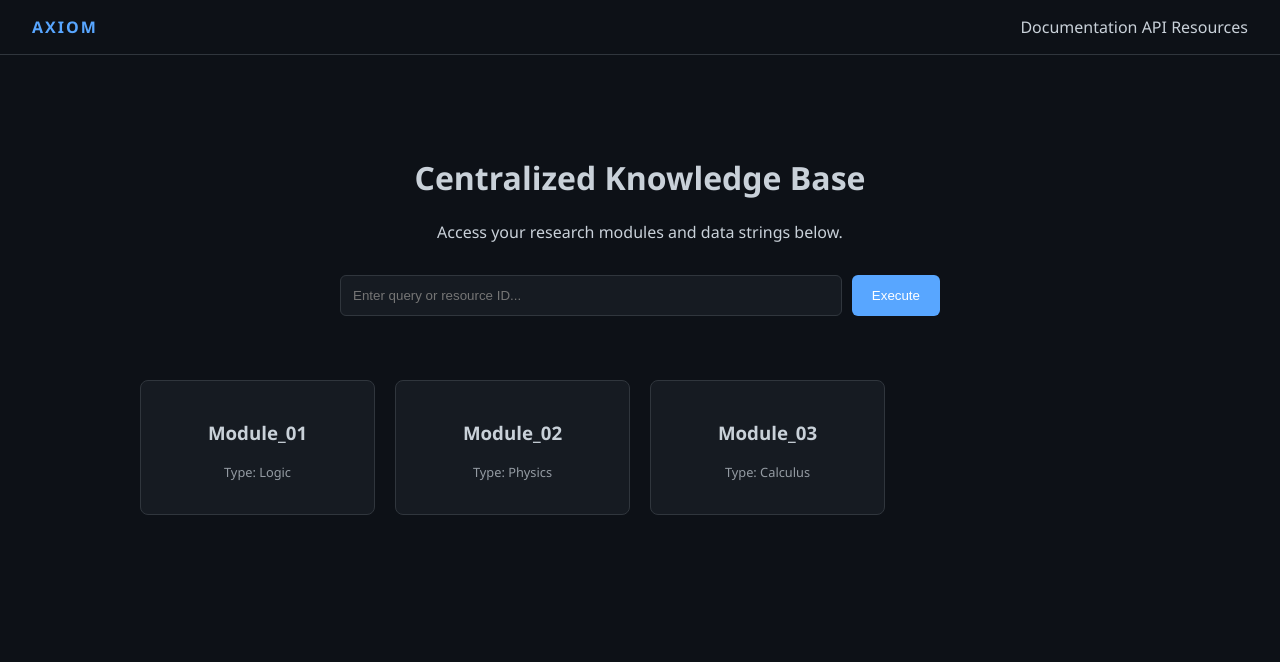
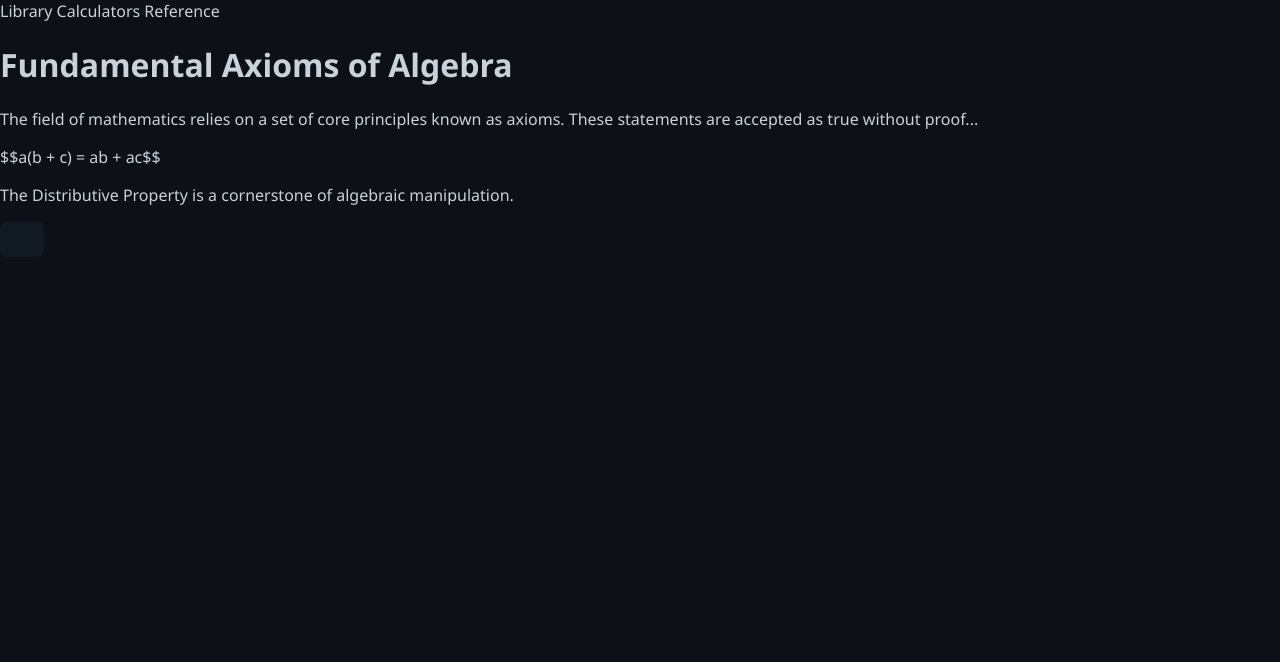
Before and after one commit to useridk758/Axiom, a website: page index.html in a window 1280 px wide. Drawn offline with Linux system fonts and the light colour scheme.

Commit message:
Update index.html

```diff
--- a/index.html
+++ b/index.html
@@ -2,33 +2,35 @@
 <html lang="en">
 <head>
     <meta charset="UTF-8">
-    <meta name="viewport" content="width=device-width, initial-scale=1.0">
-    <title>Axiom | Research & Logic</title>
+    <title>Axiom | Mathematical Principles</title>
     <link rel="stylesheet" href="style.css">
 </head>
-<body>
-    <nav class="navbar">
-        <div class="logo">AXIOM</div>
-        <div class="nav-links">
-            <span>Documentation</span>
-            <span>API</span>
-            <span>Resources</span>
+<body id="main-body">
+    <div id="decoy-view">
+        <nav class="edu-nav">
+            <span>Library</span> <span>Calculators</span> <span>Reference</span>
+        </nav>
+        <div class="edu-content">
+            <h1>Fundamental Axioms of Algebra</h1>
+            <p>The field of mathematics relies on a set of core principles known as axioms. These statements are accepted as true without proof...</p>
+            <div class="math-box">
+                $$a(b + c) = ab + ac$$
+                <p>The Distributive Property is a cornerstone of algebraic manipulation.</p>
+            </div>
+            <button id="auth-check" style="opacity: 0.05; cursor: default;">.</button>
         </div>
-    </nav>
+    </div>
 
-    <main class="hero">
-        <h1>Centralized Knowledge Base</h1>
-        <p>Access your research modules and data strings below.</p>
+    <div id="hub-view" style="display: none;">
+        <h1 class="glow-text">AXIOM CORE</h1>
+        <div class="search-wrap">
+            <input type="text" id="proxy-input" placeholder="Search modules or enter URL...">
+        </div>
+        <div id="content-grid"></div>
+    </div>
 
-        <div class="search-container">
-            <input type="text" id="omni-bar" placeholder="Enter query or resource ID...">
-            <button id="execute-btn">Execute</button>
-        </div>
-
-        <div class="grid" id="content-grid">
-            </div>
-    </main>
-
+    <script src="config.js"></script>
+    <script src="disguise.js"></script>
     <script src="script.js"></script>
 </body>
 </html>
```
